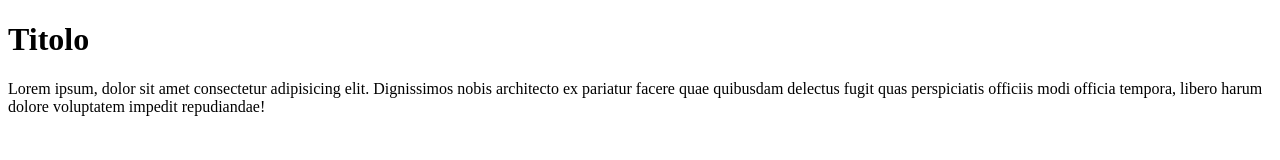
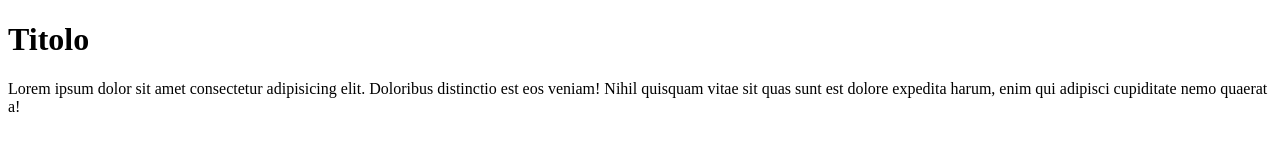
Before and after one commit to ChiaraPassaro/classe49-paper-scientifico, a plain HTML site: page index.html in a window 1280 px wide. Drawn offline with Linux system fonts and the light colour scheme.

Commit message:
del p add div

```diff
--- a/index.html
+++ b/index.html
@@ -10,9 +10,8 @@
 
 <body>
   <h1>Titolo</h1>
-  <p>Lorem ipsum, dolor sit amet consectetur adipisicing elit. Dignissimos nobis architecto ex pariatur facere quae
-    quibusdam delectus fugit quas perspiciatis officiis modi officia tempora, libero harum dolore voluptatem impedit
-    repudiandae!</p>
+  <div>Lorem ipsum dolor sit amet consectetur adipisicing elit. Doloribus distinctio est eos veniam! Nihil quisquam
+    vitae sit quas sunt est dolore expedita harum, enim qui adipisci cupiditate nemo quaerat a!</div>
 </body>
 
 </html>
```
